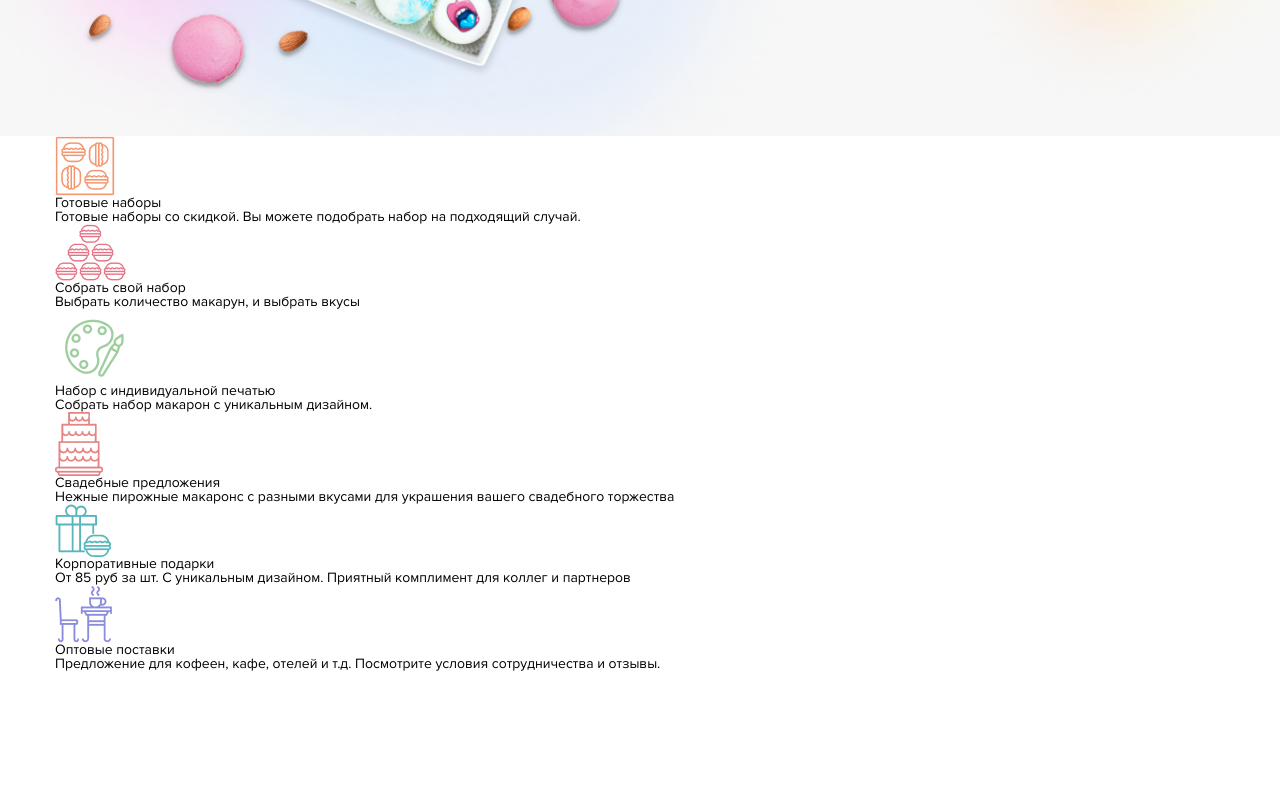
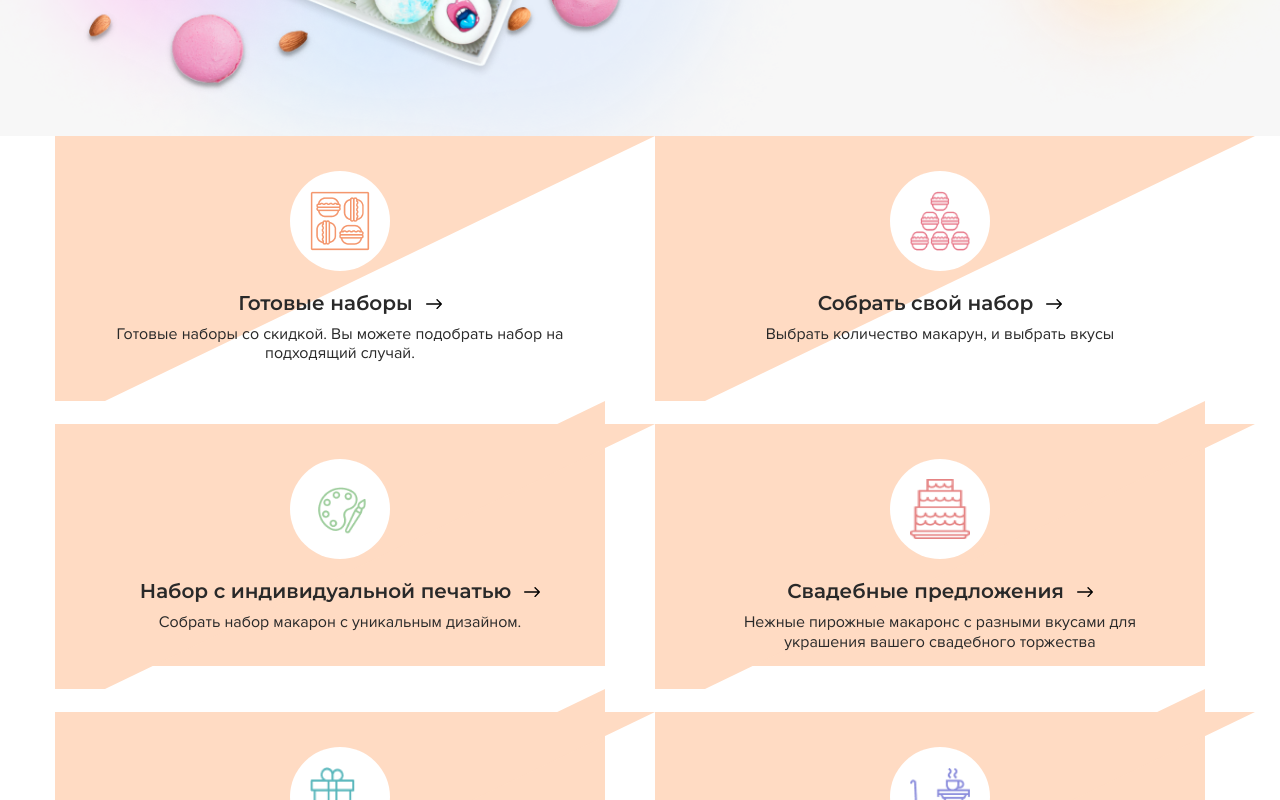
Before and after one commit to ZubarevAlexander/first-react-project-in-process-, a React (Create React App) app: page / in a window 1280 px wide. Shown: the part 640-1440 px from the top of the page. Before the commit the page ends 1311 px from the top, so only its background shows below. Built offline with nearby package versions, Linux system fonts and the light colour scheme; a web font is replaced by a local one.

Commit message:
Add css block features

```diff
--- a/src/components/Feature/Feature.jsx
+++ b/src/components/Feature/Feature.jsx
@@ -1,11 +1,22 @@
-
+import "./Feature.scss";
 
 const Feature = ({ icon, title, text }) => {
 	return (
 		<div className="feature__item">
-			<img src={icon} alt="" className="feature__icon" />
-			<div className="feature__title">{title}</div>
-			<div className="feature__text">{text}</div>
+			<div className="feature__bg">
+				<div className="feature__triangle-up"></div>
+				<div className="feature__triangle-down"></div>
+				{/* <svg  viewBox="0 0 1 1" preserveAspectRatio="none" fill="none">
+					<polygon fill="none;" points="0,0 1,0 0,1" />
+				</svg> */}
+			</div>
+			<div className="feature__content">
+				<div className="feature__icon">
+					<img src={icon} alt="" />
+				</div>
+				<div className="feature__title">{title}</div>
+				<div className="feature__text">{text} </div>
+			</div>
 		</div>
 	);
 }
--- a/src/components/Feature/Feature.scss
+++ b/src/components/Feature/Feature.scss
@@ -1,3 +1,77 @@
 .feature__item {
+	flex: 0 0 50%;
+	padding: 0 15px;
+	margin: 0 0 25px;
+	position: relative;
 
 }
+
+.feature__bg {
+	display: flex;
+	flex-direction: column;
+	position: absolute;
+	width: 100%;
+	height: 100%;
+}
+
+.feature__triangle-up {
+
+	border-right: 550px solid transparent;
+	border-top: 265px solid #FFDBC3;
+	width: 100%;
+	height: 100%;
+}
+
+.feature__triangle-down {
+	border-left: 550px solid transparent;
+	border-bottom: 265px solid #FFDBC3;
+	width: 00%;
+	height: 00%;
+}
+
+.feature__content {
+	position: relative;
+	display: flex;
+	flex-direction: column;
+	align-items: center;
+	padding: 35px 53px;
+	text-align: center;
+}
+
+.feature__icon {
+	display: flex;
+	align-items: center;
+	justify-content: center;
+	width: 100px;
+	height: 100px;
+	background-color: #fff;
+	border-radius: 50%;
+	margin: 0 0 20px;
+	img {
+		max-width: 100%;
+		width: 60px;
+		height: 60px;
+	}
+}
+
+.feature__title {
+	font-family: 'Montserrat', sans-serif;
+	font-weight: 600;
+	font-size: 20px;
+	line-height: 122%;
+	text-align: center;
+	color: #292929;
+	margin: 0 0 10px;
+	&::after {
+		content: url("./../../img/icons/arrow-right.svg");
+		margin-left: 13px;
+	}
+}
+
+.feature__text {
+	font-weight: 400;
+	font-size: 16px;
+	line-height: 122%;
+	text-align: center;
+	color: #292929;
+}
--- a/src/helpers/Feature/FeaturesList.jsx
+++ b/src/helpers/Feature/FeaturesList.jsx
@@ -10,7 +10,7 @@ const features = [
 	{
 		icon: ftr1,
 		title: "Готовые наборы",
-		text: "Готовые наборы со скидкой. Вы можете подобрать набор на подходящий случай.",
+		text: `Готовые наборы со скидкой. Вы можете подобрать набор на подходящий случай.`,
 	},
 	{
 		icon: ftr2,
--- a/src/helpers/Promo/HeaderAdList.jsx
+++ b/src/helpers/Promo/HeaderAdList.jsx
@@ -2,8 +2,6 @@ import ad1 from "./delivery.svg";
 import ad2 from "./supply.svg";
 import ad3 from "./fresh.svg";
 import ad4 from "./ingridients.svg";
-
-
 
 const ads = [
 	{
--- a/src/styles/main.scss
+++ b/src/styles/main.scss
@@ -176,3 +176,14 @@ body {
 	}
 
 }
+
+//==========================================
+
+.features {
+
+	&__row {
+		display: flex;
+		flex-wrap: wrap;
+		margin: 0 -15px;
+	}
+}
```
Also changed, not shown: src/img/icons/arrow-right.svg (added).
